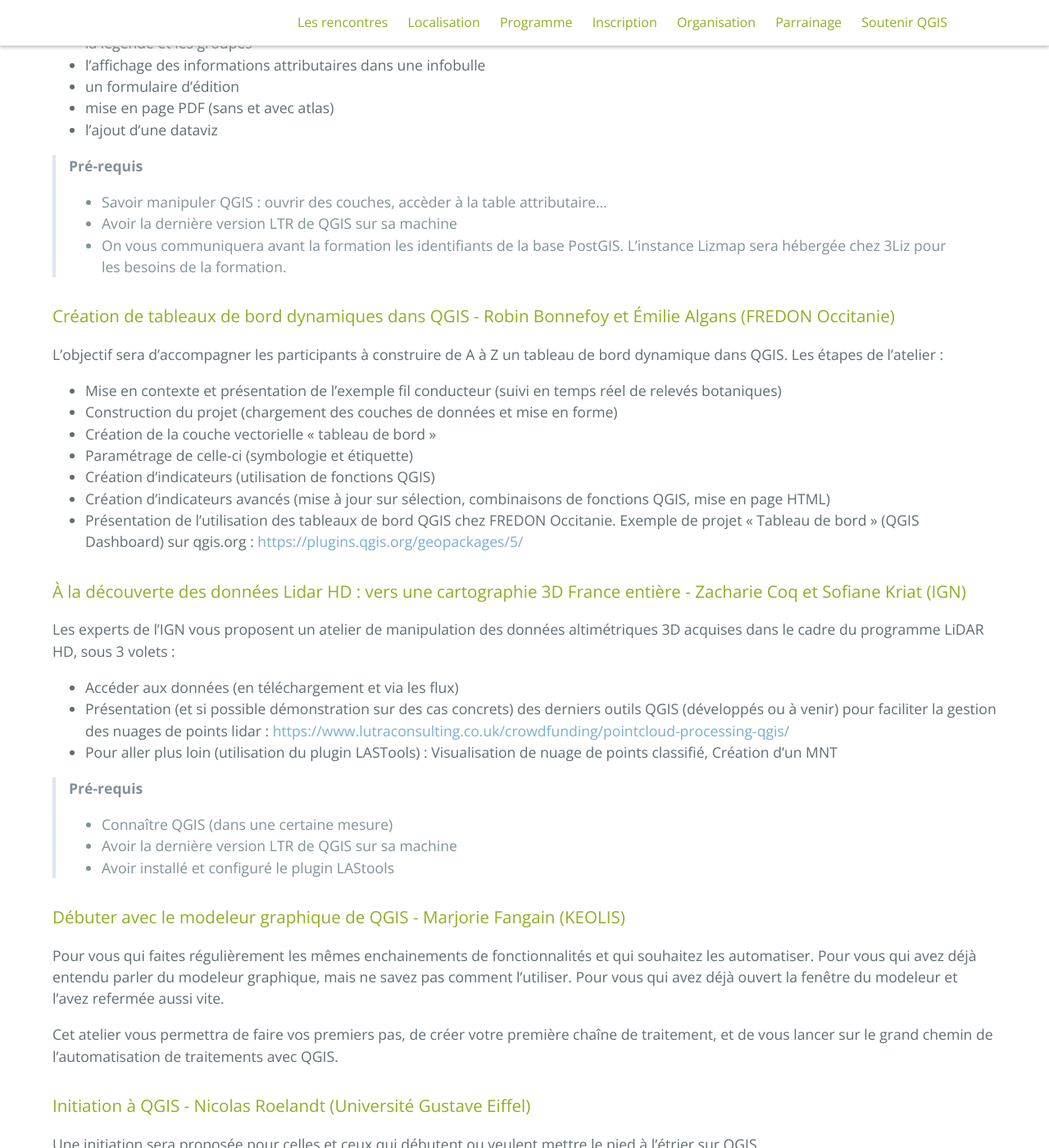
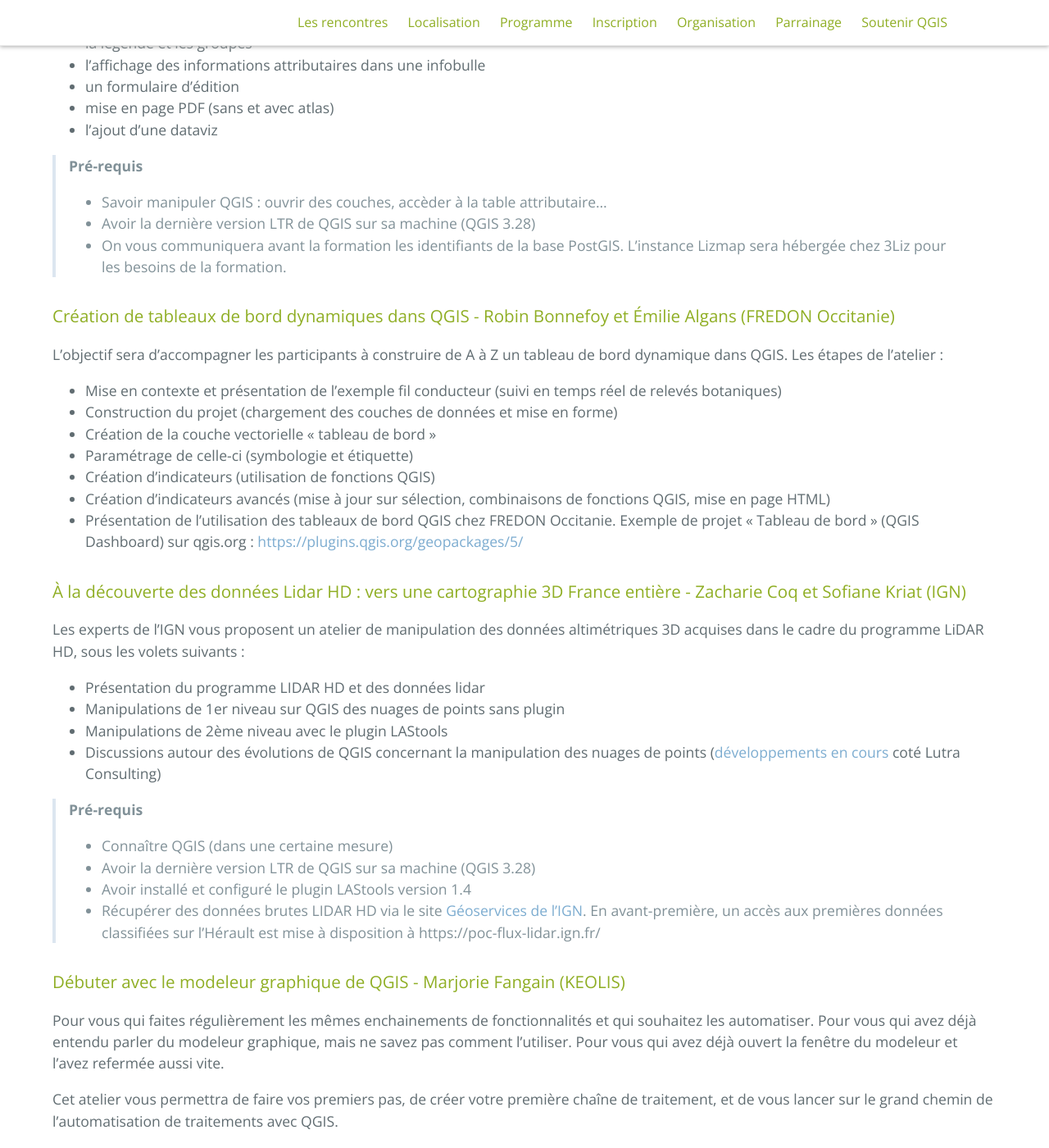
Before and after one commit to OSGeo-fr/QGIS-conf-fr-website, a Jekyll site: the page built from z20_programme.md, in a window 1280 px wide and 1400 px high, scrolled down 3892 px. Shown: the whole window at 82% size. Built offline with Jekyll 4.4.1, drawn with Linux system fonts in a browser that asks for light colours.

Commit message:
Actualisation info LidarHD

```diff
--- a/z20_programme.md
+++ b/z20_programme.md
@@ -199,7 +199,7 @@ Lizmap est une solution opensource de publication de projet QGIS dans un navigat
 > **Pré-requis**
 >
 > * Savoir manipuler QGIS : ouvrir des couches, accèder à la table attributaire...
-> * Avoir la dernière version LTR de QGIS sur sa machine
+> * Avoir la dernière version LTR de QGIS sur sa machine (QGIS 3.28)
 > * On vous communiquera avant la formation les identifiants de la base PostGIS. L'instance Lizmap sera hébergée chez 3Liz pour les besoins de la formation.
 
 ### Création de tableaux de bord dynamiques dans QGIS - Robin Bonnefoy et Émilie Algans (FREDON Occitanie)
@@ -216,16 +216,20 @@ L’objectif sera d’accompagner les participants à construire de A à Z un ta
 
 ### À la découverte des données Lidar HD : vers une cartographie 3D France entière - Zacharie Coq et Sofiane Kriat (IGN)
 
-Les experts de l’IGN vous proposent un atelier de manipulation des données altimétriques 3D acquises dans le cadre du programme LiDAR HD, sous 3 volets :
-- Accéder aux données (en téléchargement et via les flux)
-- Présentation (et si possible démonstration sur des cas concrets) des derniers outils QGIS (développés ou à venir) pour faciliter la gestion des nuages de points lidar : [https://www.lutraconsulting.co.uk/crowdfunding/pointcloud-processing-qgis/](https://www.lutraconsulting.co.uk/crowdfunding/pointcloud-processing-qgis/)
-- Pour aller plus loin (utilisation du plugin LASTools) : Visualisation de nuage de points classifié, Création d’un MNT
+Les experts de l’IGN vous proposent un atelier de manipulation des données altimétriques 3D acquises dans le cadre du programme LiDAR HD, sous les volets suivants :
+
+* Présentation du programme LIDAR HD et des données lidar
+* Manipulations de 1er niveau sur QGIS des nuages de points sans plugin
+* Manipulations de 2ème niveau avec le plugin LAStools
+* Discussions autour des évolutions de QGIS concernant la manipulation des nuages de points
+([développements en cours](https://www.lutraconsulting.co.uk/crowdfunding/pointcloud-processing-qgis/) coté Lutra Consulting)
 
 > **Pré-requis**
 >
 > * Connaître QGIS (dans une certaine mesure)
-> * Avoir la dernière version LTR de QGIS sur sa machine
-> * Avoir installé et configuré le plugin LAStools
+> * Avoir la dernière version LTR de QGIS sur sa machine (QGIS 3.28)
+> * Avoir installé et configuré le plugin LAStools version 1.4
+> * Récupérer des données brutes LIDAR HD via le site [Géoservices de l’IGN](https://geoservices.ign.fr/lidarhd). En avant-première, un accès aux premières données classifiées sur l’Hérault est mise à disposition à https://poc-flux-lidar.ign.fr/
 
 ### Débuter avec le modeleur graphique de QGIS - Marjorie Fangain (KEOLIS)
 
```
